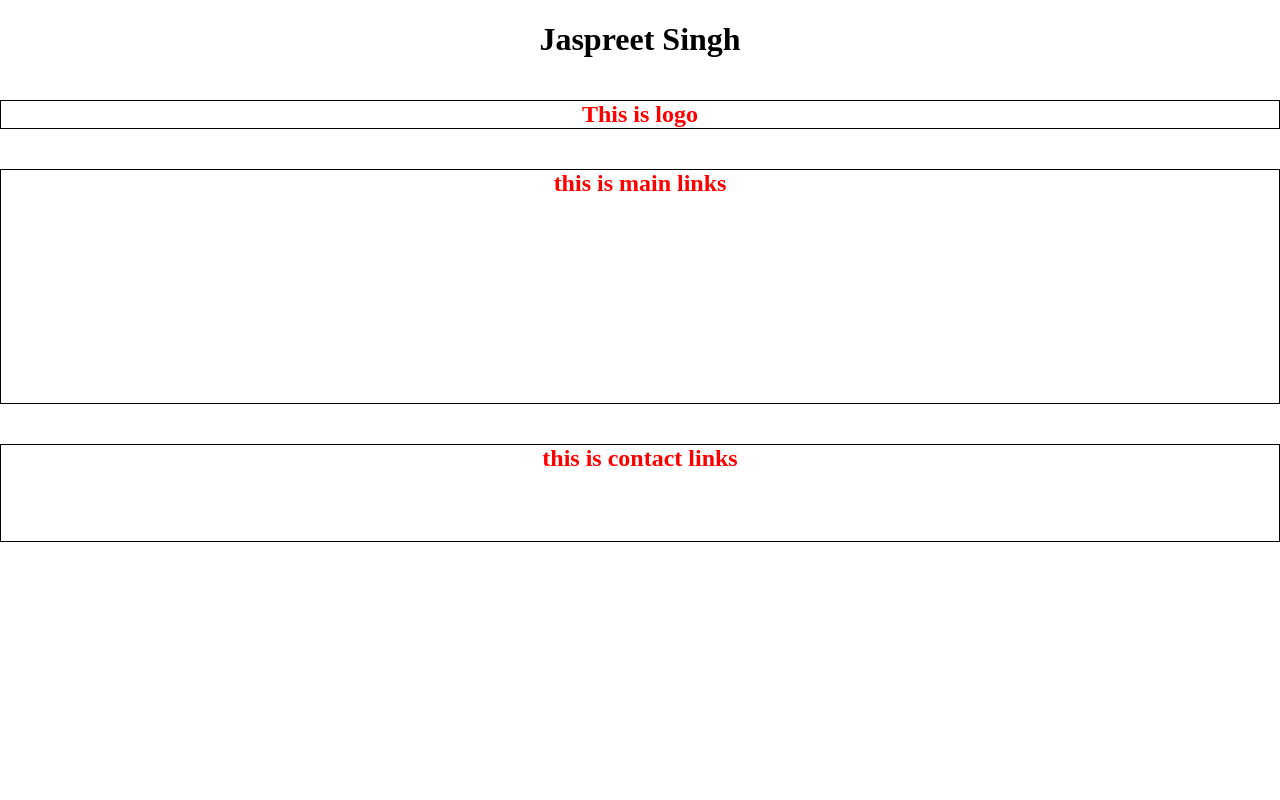
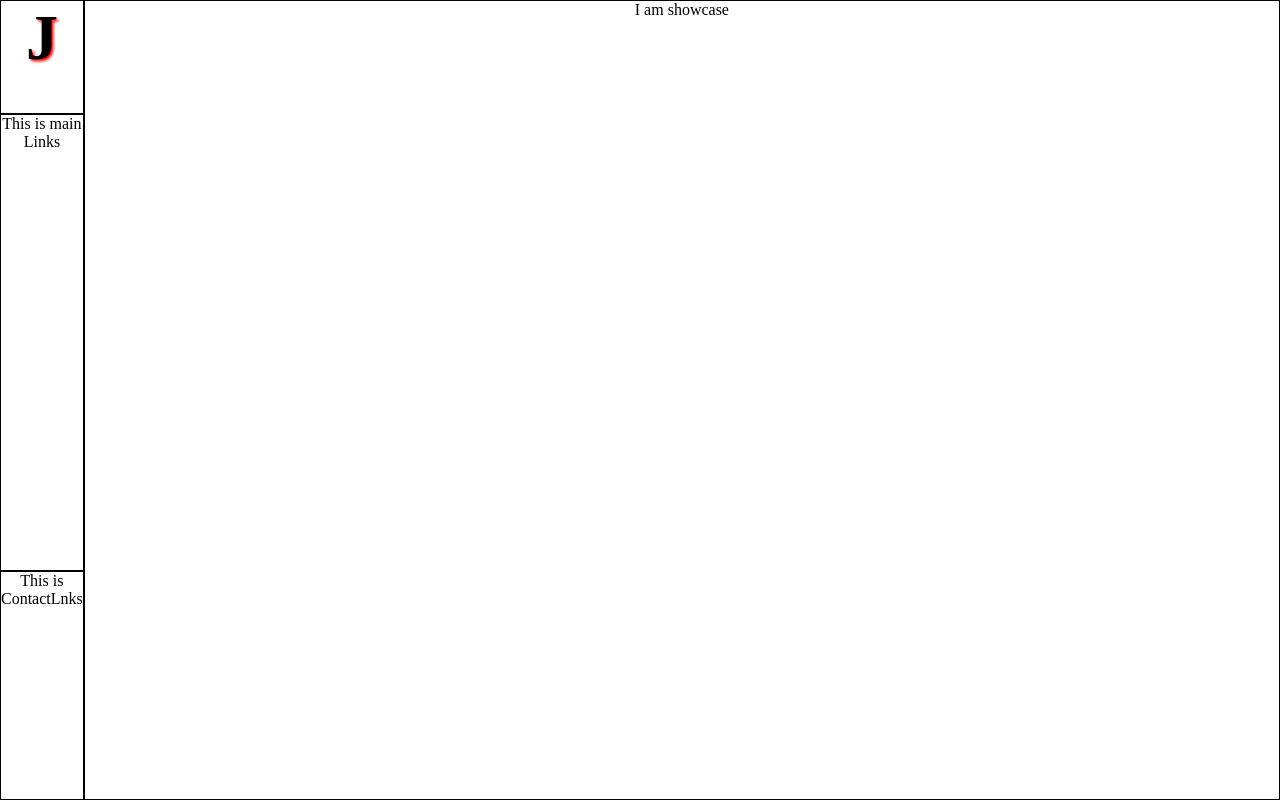
Before and after one commit to jazzyyss/portfolio, a React (Create React App) app: page / in a window 1280 px wide. Built offline with nearby package versions, Linux system fonts and the light colour scheme.

Commit message:
secon commit after logo finished

```diff
--- a/src/App.css
+++ b/src/App.css
@@ -1,11 +1,24 @@
 .App {
   text-align: center;
+  display: grid;
+  grid-template-columns: 1fr 19fr;
+  height: 100vh;
 }
+/*navbar*/
 .navbar {
-  color: red;
   display: grid;
   grid-template-rows: 1fr 4fr 2fr;
+  text-justify: center;
 }
-.navbar h1 {
+.navbar .navChild {
   border: 1px solid black;
 }
+.navbar .logoMain {
+  font-weight: 800;
+  font-size: 4rem;
+  text-shadow: 2px 2px 3px red;
+}
+/*showcase*/
+.showcase {
+  border: 1px solid black;
+}
--- a/src/App.js
+++ b/src/App.js
@@ -5,8 +5,8 @@ import "./App.css";
 function App() {
   return (
     <div className="App">
-      <h1>Jaspreet Singh</h1>
       <Navbar />
+      <div className="showcase">I am showcase</div>
     </div>
   );
 }
--- a/src/components/contactLinks.jsx
+++ b/src/components/contactLinks.jsx
@@ -1,6 +1,6 @@
 import React from "react";
 const ContactLnks = (props) => {
-  return <h1>this is contact links</h1>;
+  return <div className="navChild contactMain">This is ContactLnks</div>;
 };
 
 export default ContactLnks;
--- a/src/components/logo.jsx
+++ b/src/components/logo.jsx
@@ -1,6 +1,6 @@
 import React from "react";
 const Logo = (props) => {
-  return <h1>This is logo</h1>;
+  return <div className="navChild logoMain">J</div>;
 };
 
 export default Logo;
--- a/src/components/mainLinks.jsx
+++ b/src/components/mainLinks.jsx
@@ -1,6 +1,6 @@
 import React from "react";
 const MainLinks = (props) => {
-  return <h1>this is main links</h1>;
+  return <div className="navChild linksMain">This is main Links</div>;
 };
 
 export default MainLinks;
```
